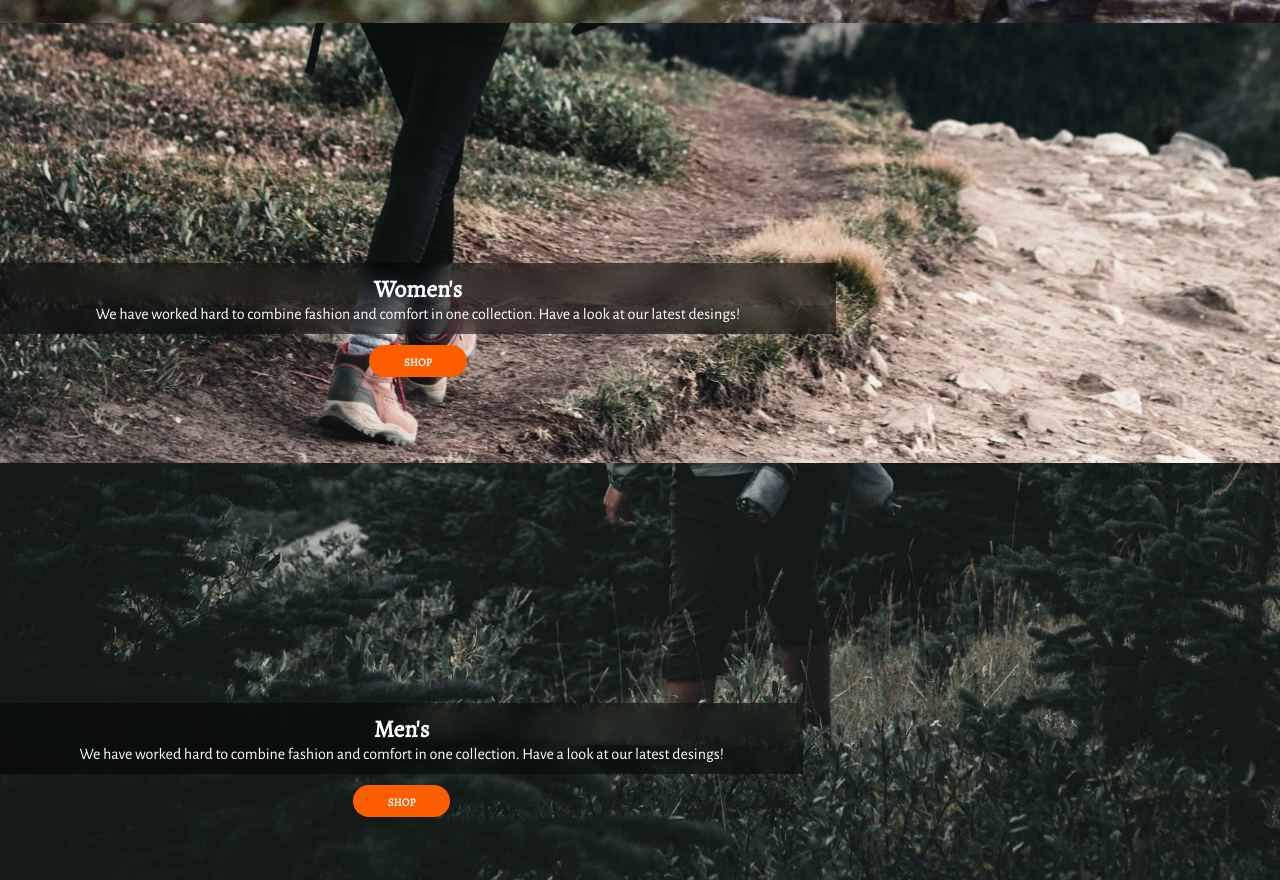
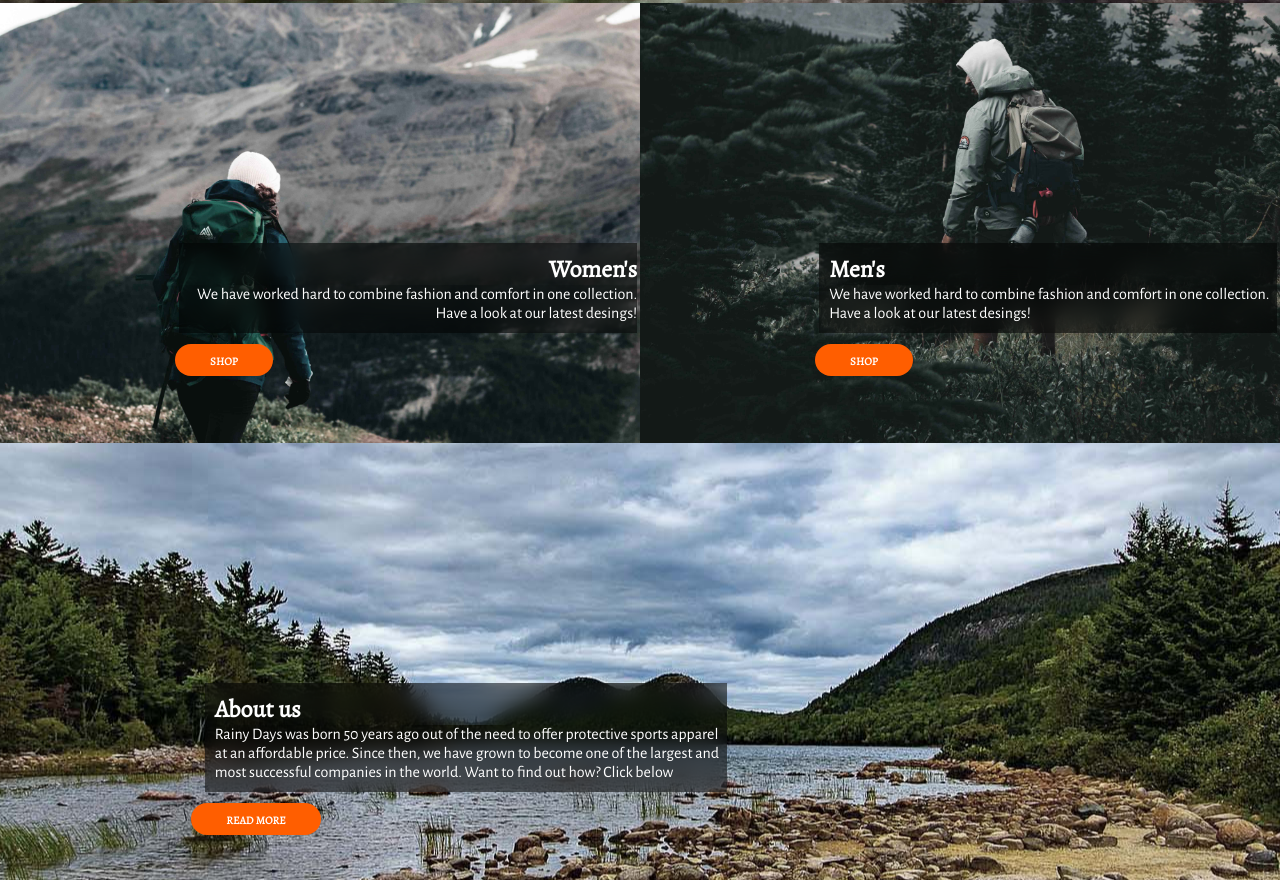
Before and after one commit to Noroff-FEU-Assignments/cross-course-project-Melisa-Zorraindo, a plain HTML site: page index.html in a window 1280 px wide. Shown: the part 817-1697 px from the top of the page. Drawn offline with nearby package versions, Linux system fonts and the light colour scheme.

Commit message:
Fixed background images on queries, fixed display: row on queries

```diff
--- a/css/styles.css
+++ b/css/styles.css
@@ -64,7 +64,9 @@ li {
   display: flex;
   justify-content: space-around;
   width: 100%;
+  display: none;
 }
+
 .navbar-desktop ul {
   background-image: linear-gradient(#757c82, #dce7f3);
   flex: auto;
@@ -115,6 +117,7 @@ footer {
   justify-content: space-around;
   min-width: 100%;
   background-image: linear-gradient(#0a3641, #00151b);
+  display: none;
 }
 
 .footer-info {
@@ -161,6 +164,7 @@ footer {
   padding-right: 20px;
   justify-content: flex-end;
 }
+
 /* --------------- Home page --------------- */
 .content {
   display: flex;
@@ -251,3 +255,84 @@ footer {
 }
 
 /* --------------- Media queries --------------- */
+
+@media only screen and (min-width: 600px) {
+  .navbar {
+    display: none;
+  }
+  footer {
+    display: flex;
+  }
+
+  header {
+    display: none;
+  }
+  .navbar-desktop {
+    display: flex;
+  }
+
+  .content {
+    display: flex;
+    flex-direction: row;
+  }
+
+  .main {
+    float: left;
+    width: 100%;
+    padding: 10px;
+  }
+
+  .women {
+    float: left;
+    width: 50%;
+    background-position: center;
+  }
+
+  .men {
+    float: right;
+    width: 50%;
+  }
+
+  .about {
+    float: left;
+    width: 100%;
+  }
+
+  .content h1,
+  .content h2,
+  .content p {
+    width: 100%;
+    margin-left: 40%;
+    text-align: left;
+    float: left;
+    padding-left: 10px;
+  }
+
+  .text,
+  .textabout {
+    max-width: 40%;
+  }
+  .textwomen,
+  .textmen,
+  .textabout {
+    top: 50%;
+  }
+
+  .textwomen {
+    max-width: 35%;
+  }
+
+  .textwomen h2,
+  .textwomen p {
+    text-align: right;
+  }
+
+  .textmen {
+    max-width: 35%;
+  }
+
+  .textmen h2,
+  .textmen p {
+    text-align: left;
+  }
+}
```
